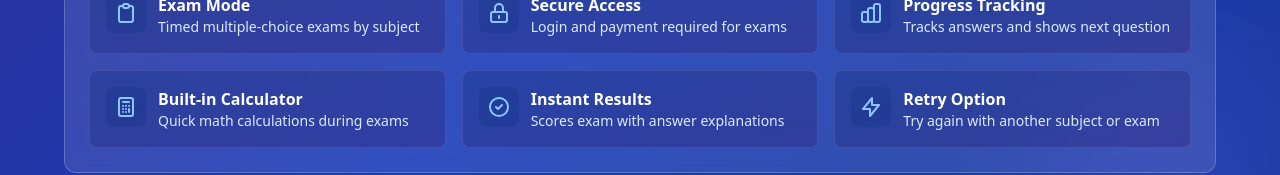
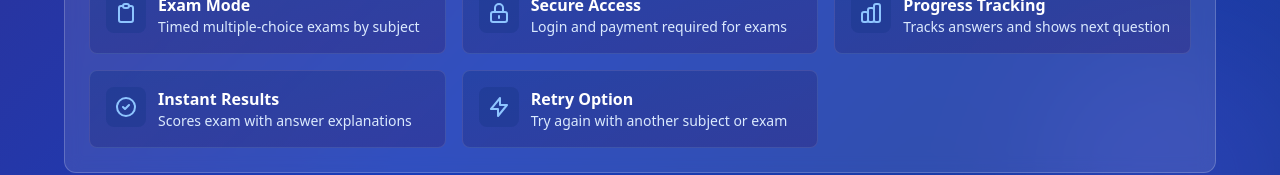
Before and after one commit to holuwathosyn/Putme, a React (Vite) app: page /ExamLandingPage in a window 1280 px wide. Shown: the part 777-952 px from the top of the page. Built offline with nearby package versions, Linux system fonts and the light colour scheme; no server answers.

Commit message:
Update: your message here

```diff
--- a/src/ExamLandingPage.jsx
+++ b/src/ExamLandingPage.jsx
@@ -41,15 +41,7 @@ export default function ExamLandingPage() {
       title: "Progress Tracking",
       description: "Tracks answers and shows next question"
     },
-    {
-      icon: (
-        <svg className="w-5 h-5 sm:w-6 sm:h-6" fill="none" stroke="currentColor" viewBox="0 0 24 24">
-          <path strokeLinecap="round" strokeLinejoin="round" strokeWidth="2" d="M9 7h6m0 10v-3m-3 3h.01M9 17h.01M9 14h.01M12 14h.01M15 11h.01M12 11h.01M9 11h.01M7 21h10a2 2 0 002-2V5a2 2 0 00-2-2H7a2 2 0 00-2 2v14a2 2 0 002 2z"/>
-        </svg>
-      ),
-      title: "Built-in Calculator",
-      description: "Quick math calculations during exams"
-    },
+
     {
       icon: (
         <svg className="w-5 h-5 sm:w-6 sm:h-6" fill="none" stroke="currentColor" viewBox="0 0 24 24">
```
